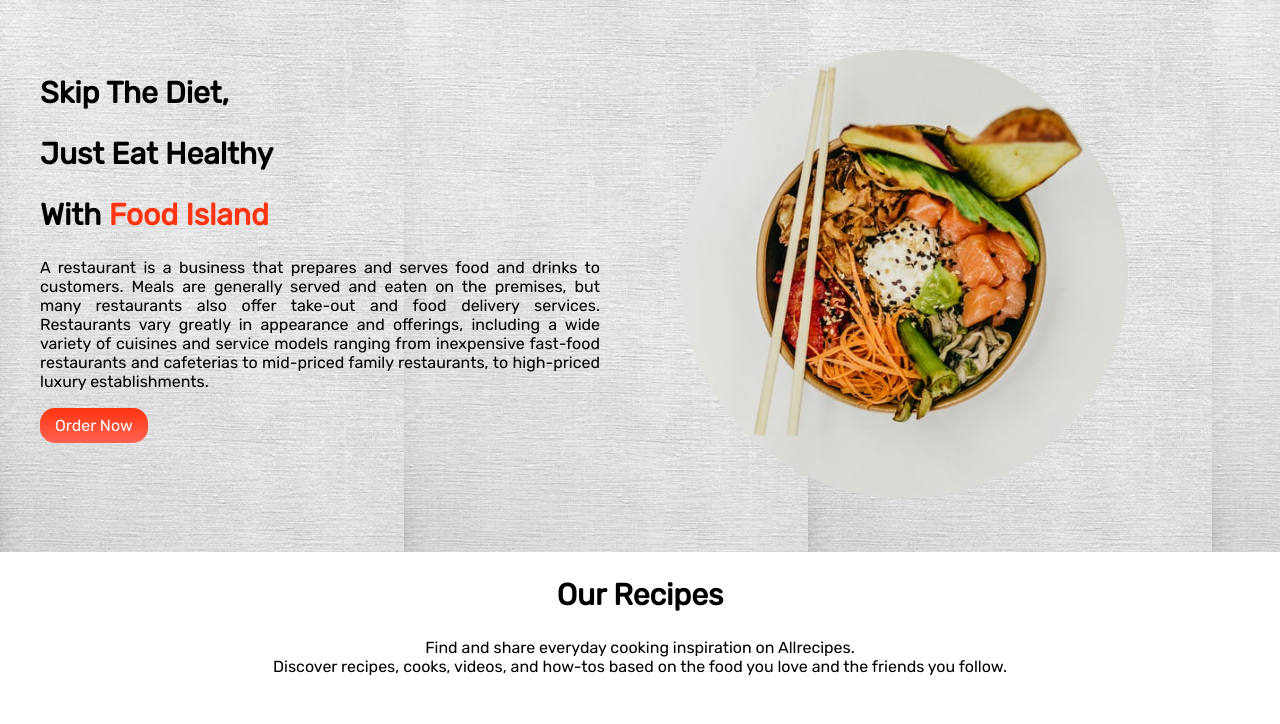
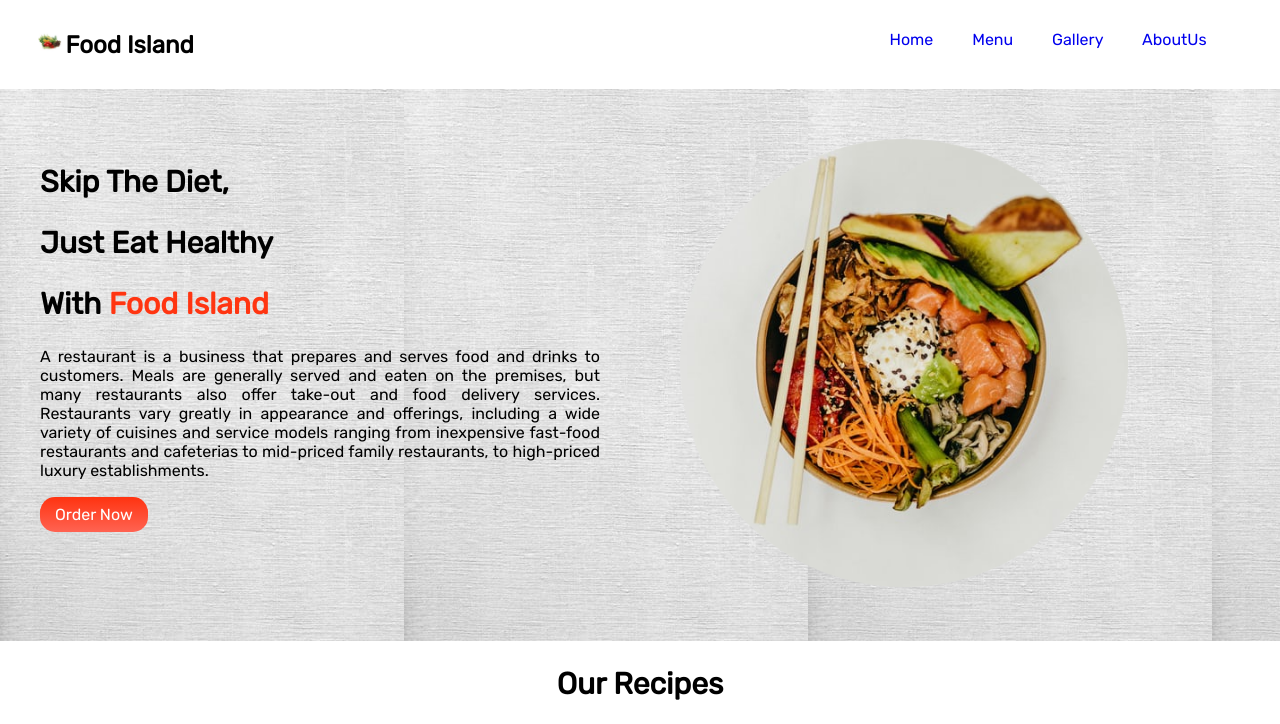
Before and after one commit to yeasinbinali/food-island, a plain HTML site: page index.html in a window 1280 px wide. Shown: the top 724 px of the page. Drawn offline with Linux system fonts and the light colour scheme.

Commit message:
title added

```diff
--- a/index.html
+++ b/index.html
@@ -12,6 +12,18 @@
     <link rel="shortcut icon" href="images/favicon.jpeg" type="image/x-icon">
 </head>
 <body>
+    <section class="title">
+        <div>
+            <img src="images/favicon.jpeg" alt="">
+            <h2>Food Island</h2>
+        </div>
+        <div>
+            <a target="_blank" href="https://www.google.com/">Home</a>
+            <a target="_blank" href="https://www.google.com/">Menu</a>
+            <a target="_blank" href="https://www.google.com/">Gallery</a>
+            <a target="_blank" href="https://www.google.com/">AboutUs</a>
+        </div>
+    </section>
     <section class="header">
         <div class="half-width">
             <h1>Skip The Diet,</h1>
--- a/style.css
+++ b/style.css
@@ -9,6 +9,27 @@ body {
 }
 h1 {
   font-size: 30px;
+}
+.title {
+  display: flex;
+  justify-content: space-between;
+  margin: 0% 3%;
+  padding: 30px 0px;
+  position: sticky;
+  top: 0px;
+}
+.title img {
+  width: 7%;
+}
+.title h2 {
+  display: inline;
+}
+.title h2:hover {
+  color: rgb(255, 53, 17);
+}
+.title div a {
+  text-decoration: none;
+  margin-right: 35px;
 }
 .header {
   display: flex;
```
